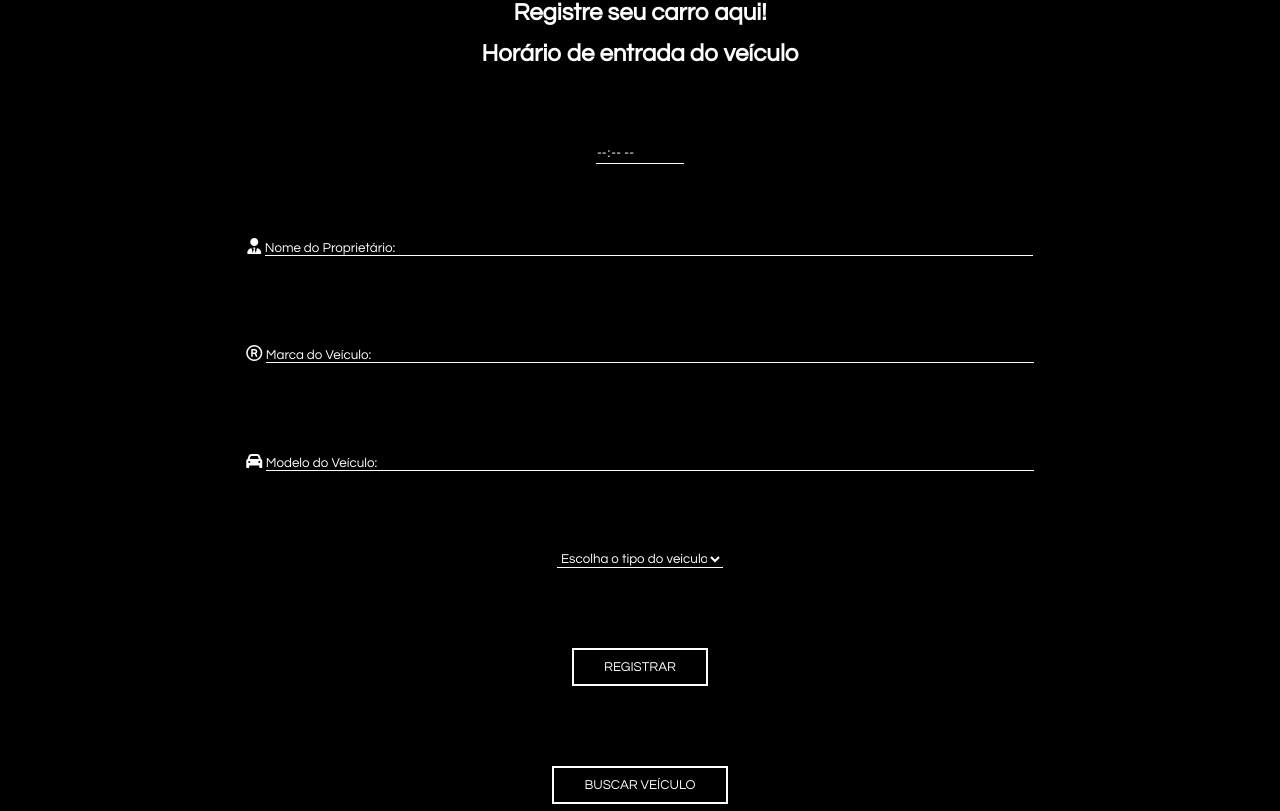
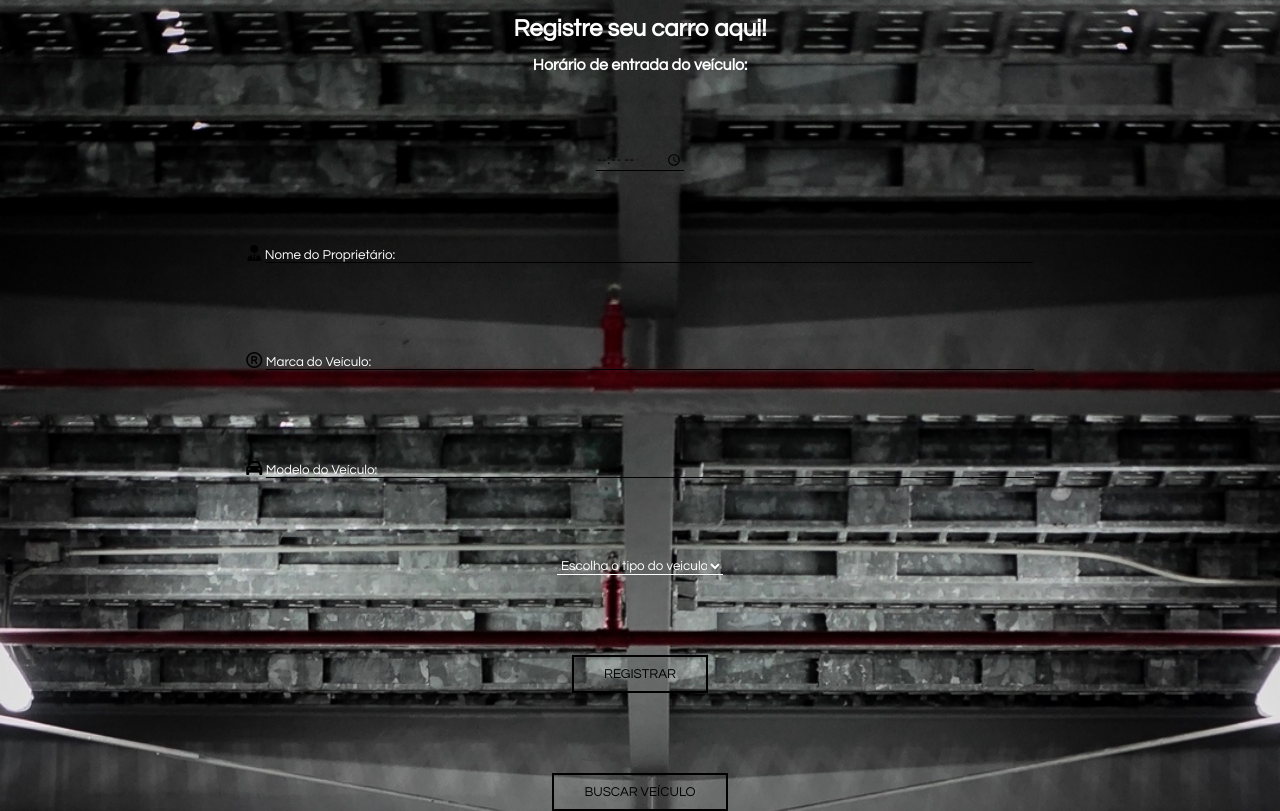
Before and after one commit to RichardKauan/Project-Reborn, a website: page www/index.html in a window 1280 px wide. Drawn offline with Linux system fonts and the light colour scheme.

Commit message:
Adicionado o Background e CSS modificado

```diff
--- a/www/css/style.css
+++ b/www/css/style.css
@@ -5,13 +5,19 @@
 }
 
 body{
-  background: black;
+  background-image: url(../bg1.jpg);
+  background-repeat: no-repeat;
+  background-size: cover;
   text-align: center;
+  color: black;
+}
+
+h4{
   color: white;
 }
 
 h1{
-  color: White;
+  color: white;
   font-size: 1.5em;
   text-align: center;
 }
@@ -19,30 +25,30 @@ h1{
 input[type = "text"]{
   width: 100%;
   margin-top: 6%;
-  color: white;
+  color: black;
 }
 
 
  input[type = "text"]{
   border: none;
   background: none;
-  border-bottom: 1px solid white;
+  border-bottom: 1px solid black;
   transition: .3s;
-  color: white;
+  color: black;
   width: 60%;
 }
 
 input[type = "time"]{
   margin-top: 6%;
-  color: white;
+  color: black;
 }
 
  input[type = "time"]{
   border: none;
   background: none;
-  border-bottom: 1px solid white;
+  border-bottom: 1px solid black;
   transition: .3s;
-  color: white;
+  color: black;
 }
 
 
@@ -53,18 +59,18 @@ input[type = "time"]{
 
 button{
   background: none;
-  border: 2px solid white;
+  border: 2px solid black;
   padding: 10px 30px;
-  color: white;
+  color: black;
   text-transform: uppercase;
   transition: .3s;
 }
 
 button{
   background: none;
-  border: 2px solid white;
+  border: 2px solid black;
   padding: 10px 30px;
-  color: white;
+  color: black;
   text-transform: uppercase;
   margin-top: 5%;
   transition: .3s;
@@ -73,6 +79,7 @@ button{
 button:focus{
   background: white;
   color: black;
+  border: 2px solid white;
 }
 
 button:focus{
--- a/www/index.html
+++ b/www/index.html
@@ -11,10 +11,12 @@
   <link rel="stylesheet" href="css/style.css">
 </head>
 <body>
+  <br>
   <h1>Registre seu carro aqui!</h1>
   <br>
   <div class="registrar-info">
-    <h1>Horário de entrada do veículo</h1><input type="time">
+    <h4>Horário de entrada do veículo:</h4
+    ><input type="time">
     <br>
     <div id="nome">
       <i class="fas fa-user-tie"></i>
```
Also changed, not shown: www/bg.jpg (added), www/bg1.jpg (added).
